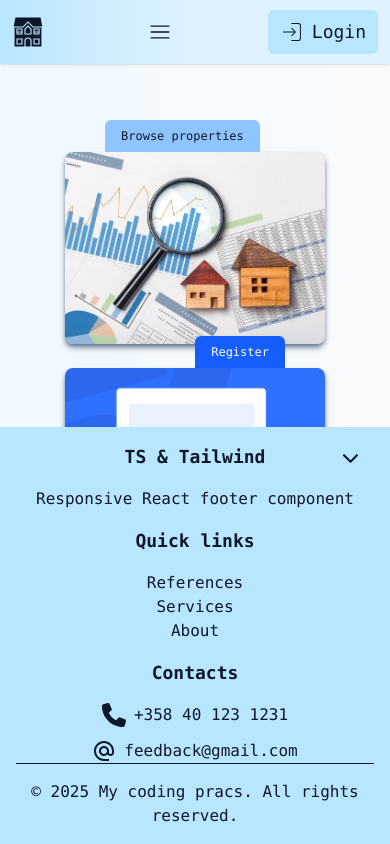
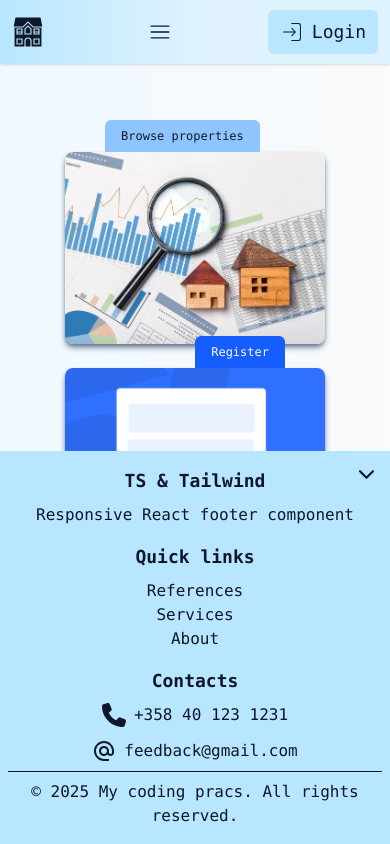
Before and after one commit to olliuhlbeck/sky-listings, a React (Vite) app in the folder frontend/: page / in a window 390 px wide. Shown: the top 844 px of the page. Built offline with nearby package versions, Linux system fonts and the light colour scheme.

Commit message:
edit footers responsivity

```diff
--- a/frontend/src/components/FooterComponents/Footer.tsx
+++ b/frontend/src/components/FooterComponents/Footer.tsx
@@ -8,10 +8,10 @@ import { MdAlternateEmail } from 'react-icons/md';
 const Footer: React.FC<FooterProps> = ({ footerVisible, setFooterVisible }) => {
   return (
     <footer
-      className={`bg-sky-200 dark:bg-slate-800 sticky bottom-0 ${footerVisible ? 'w-full px-4 md:px-16 lg:px-28 py-4' : 'ml-auto mr-2 w-20 h-16 rounded-t-md'} `}
+      className={`bg-sky-200 dark:bg-slate-800 sticky bottom-0 ${footerVisible ? 'w-full min-w-55 px-2 sm:px-8 md:px-16 lg:px-28 py-4' : 'ml-auto mr-2 w-12 sm:w-20 h-10 sm:h-16 rounded-t-md'} `}
     >
       <button
-        className='absolute top-2 right-4 hover:text-slate-100 hover:cursor-pointer transition pr-3 py-3'
+        className='absolute top-0 sm:top-2 right-0 sm:right-4 hover:text-slate-100 hover:cursor-pointer transition pr-3 py-3'
         onClick={() => setFooterVisible(!footerVisible)}
       >
         {footerVisible ? (
@@ -22,13 +22,13 @@ const Footer: React.FC<FooterProps> = ({ footerVisible, setFooterVisible }) => {
       </button>
       {footerVisible && (
         <>
-          <div className='grid grid-cols-1 md:grid-cols-5'>
+          <div className='grid grid-cols-1 mb-2 md:mb-0 md:grid-cols-5'>
             <div className='md:col-start-2  text-center'>
-              <h3 className='text-lg font-bold mb-4'>TS & Tailwind</h3>
+              <h3 className='text-lg font-bold mb-2 sm:mb-4'>TS & Tailwind</h3>
               <p className=' mb-4'>Responsive React footer component</p>
             </div>
             <div className='text-center'>
-              <h3 className='text-lg font-bold mb-4'>Quick links</h3>
+              <h3 className='text-lg font-bold mb-2 sm:mb-4'>Quick links</h3>
               <ul>
                 <li className='hover:cursor-pointer hover:underline '>
                   References
@@ -42,7 +42,7 @@ const Footer: React.FC<FooterProps> = ({ footerVisible, setFooterVisible }) => {
               </ul>
             </div>
             <div className='text-center'>
-              <h3 className='text-lg font-bold mb-4'>Contacts</h3>
+              <h3 className='text-lg font-bold mb-2 sm:mb-4'>Contacts</h3>
               <ul className='flex flex-col space-y-3 justify-center items-center'>
                 <li className='flex gap-2 hover:underline '>
                   <IconComponent icon={FaPhone} />
@@ -52,14 +52,14 @@ const Footer: React.FC<FooterProps> = ({ footerVisible, setFooterVisible }) => {
                 </li>
                 <li className='flex gap-2 hover:underline '>
                   <IconComponent icon={MdAlternateEmail} />
-                  <a href='' className='hover:underline '>
+                  <a href='' className='hover:underline'>
                     feedback@gmail.com
                   </a>
                 </li>
               </ul>
             </div>
           </div>
-          <div className='border-t text-center pt-4'>
+          <div className='border-t text-center pt-2 md:pt-4'>
             <p>© 2025 My coding pracs. All rights reserved.</p>
           </div>
         </>
```
